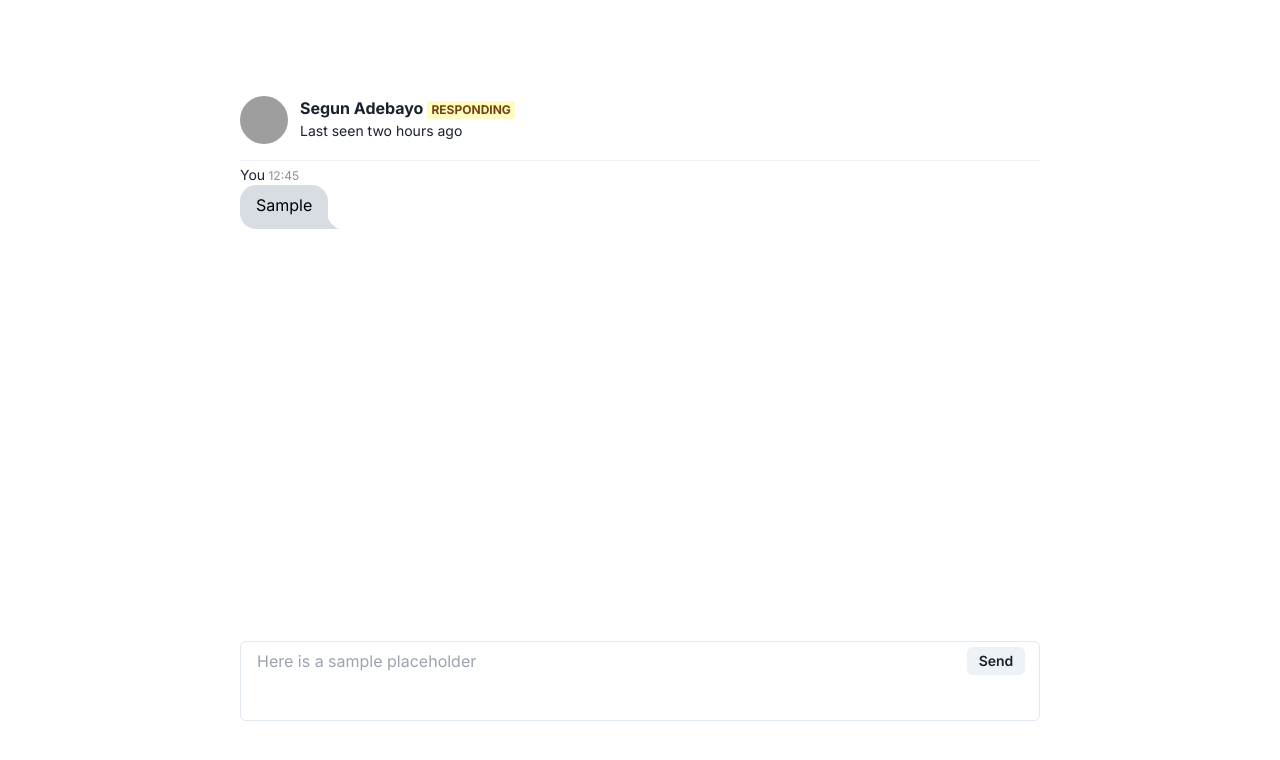
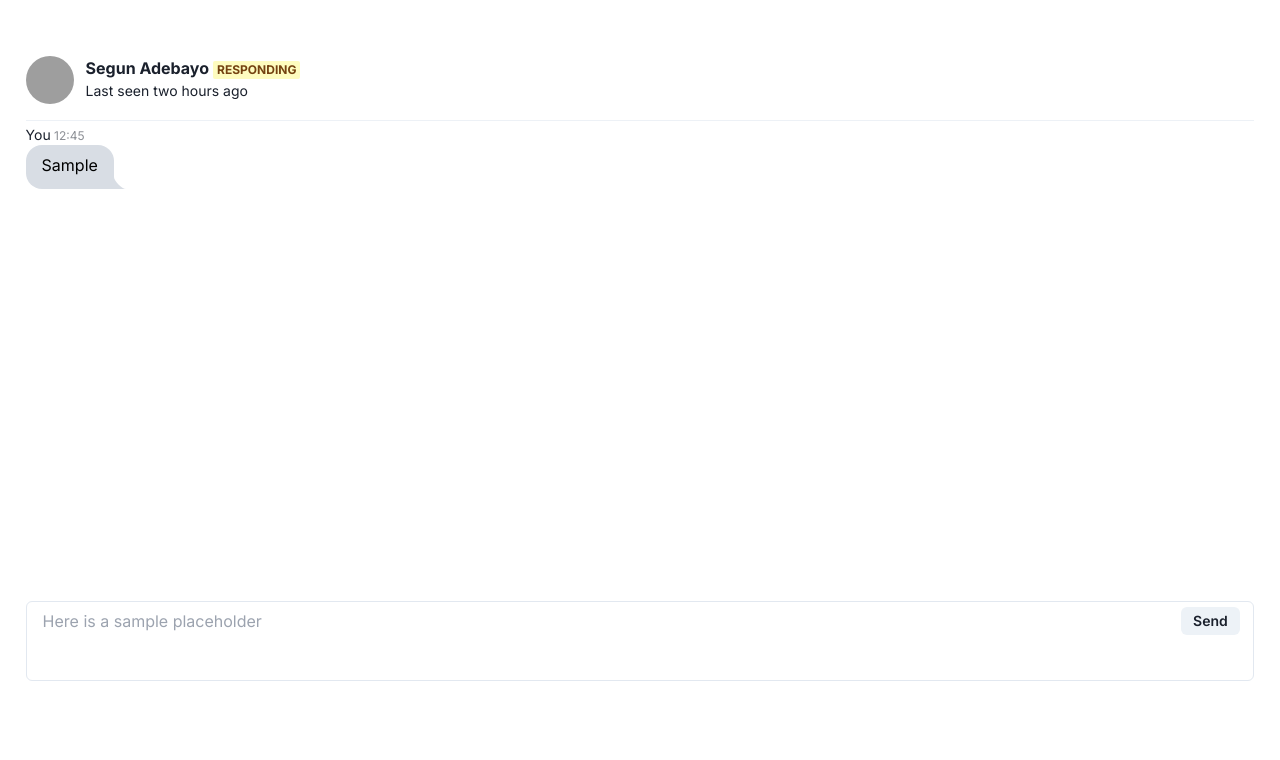
Before and after one commit to oderanwosu/starai_2023hackathon, a Next.js app: page /1 in a window 1280 px wide. Both pictures are taken after typing "Sample" into the empty fields and a click on the button "Send". Shown: the top 760 px of the page. Built offline with nearby package versions, Linux system fonts and the light colour scheme; no server answers; grey boxes are pictures that could not be loaded.

Commit message:
fixed message aligning

```diff
--- a/src/app/(home)/[userID]/page.tsx
+++ b/src/app/(home)/[userID]/page.tsx
@@ -110,7 +110,7 @@ export default function ChatBotPage() {
 
   return (
 
-      <Grid paddingTop={"10vh"} paddingInline={60}>
+      <Grid paddingTop={"5vh"} paddingInline={"2vw"}>
 
       <section id="header">
       <Flex className="py-4">
--- a/src/components/message_bubble.tsx
+++ b/src/components/message_bubble.tsx
@@ -1,24 +1,25 @@
 import { ChakraProvider, Flex, Text } from "@chakra-ui/react";
 
-const MessageBubble = (props: { isUser: boolean; text: string, dateSent: string}) => {
-    const { isUser, text,  dateSent} = props;
-  let placement = isUser == false ? "start" : "end";
+const MessageBubble = (props: {
+  isUser: boolean;
+  text: string;
+  dateSent: string;
+}) => {
+  const { isUser, text, dateSent } = props;
+  let placement = isUser == false || isUser == null ? "end" : "start";
   let color = isUser == false ? "bg-primary" : "bg-neutral-content";
   let textColor = isUser == false ? "white" : "black";
-  let sender = isUser == false ? "" : 'You'
+  let sender = isUser == false ? "" : "You";
 
   return (
     <ChakraProvider>
-
       <div className={`chat chat-${placement}`}>
-      <div className="chat-header">
-    {sender}
-    <time className="text-xs opacity-50">&nbsp;12:45</time>
-  </div>
+        <div className="chat-header">
+          {sender}
+          <time className="text-xs opacity-50">&nbsp;12:45</time>
+        </div>
         <div className={`chat-bubble ${color}`}>
-          <Text color={textColor}>
-            {text}
-          </Text>
+          <Text color={textColor}>{text}</Text>
         </div>
       </div>
     </ChakraProvider>
```
